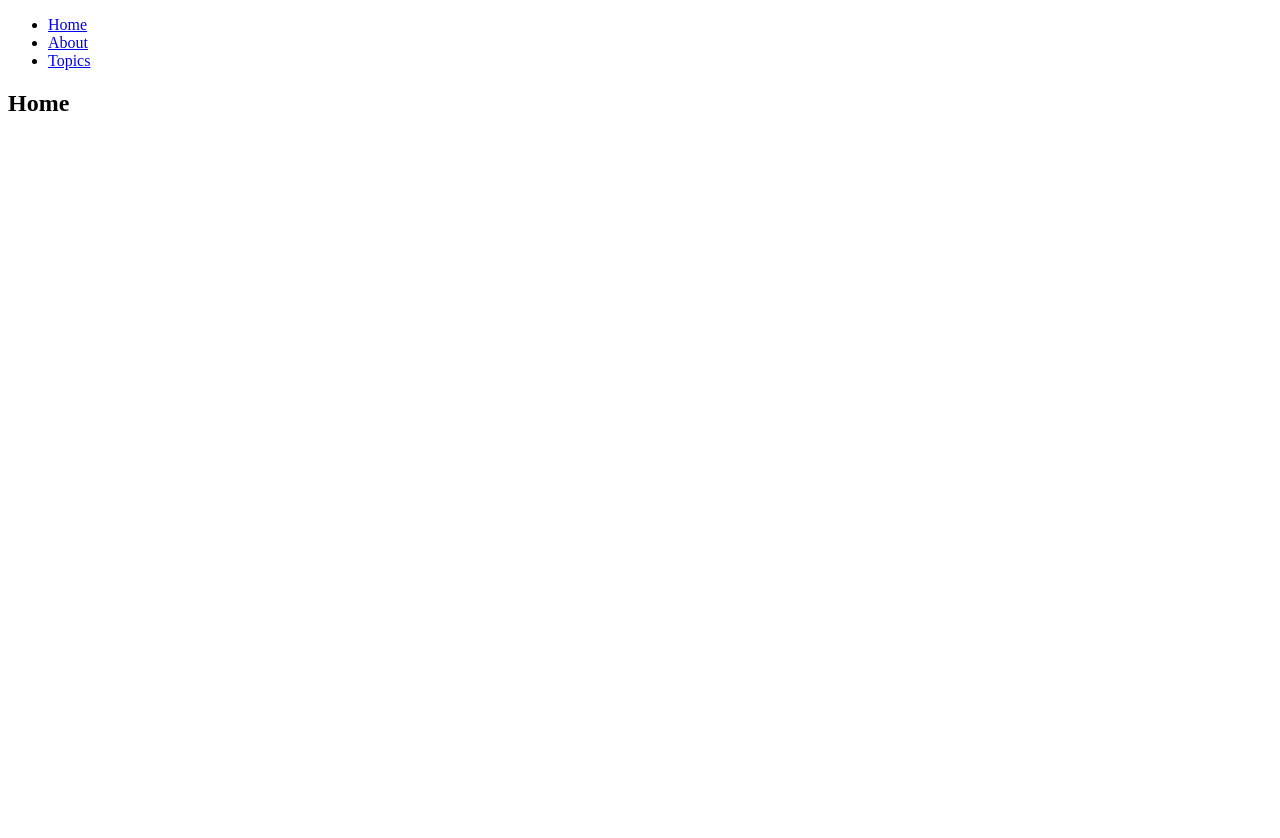
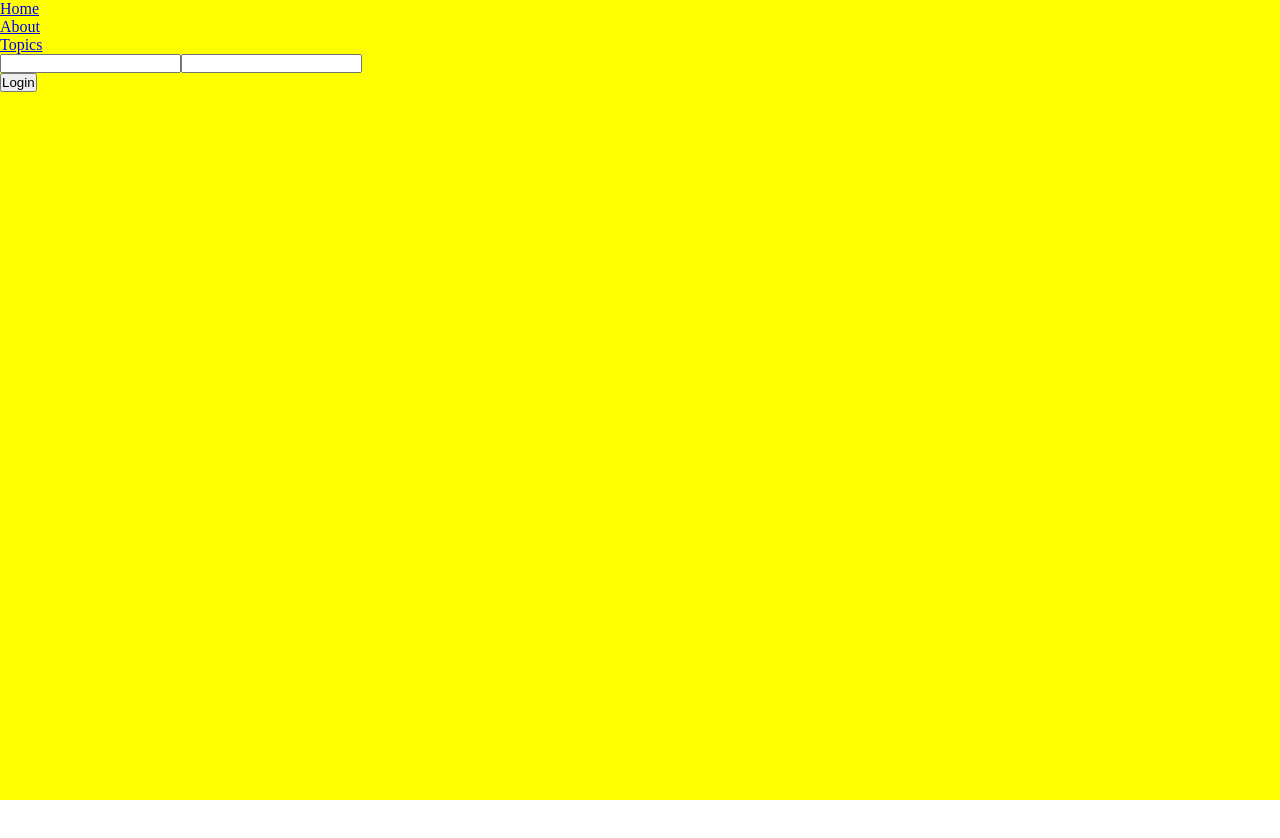
Before and after one commit to codestates/moviebara-client, a React app: page / in a window 1280 px wide. Before the commit the page ends 800 px from the top, so only its background shows below. Built offline with nearby package versions, Linux system fonts and the light colour scheme.

Commit message:
router 연결

```diff
--- /dev/null
+++ b/public/index.css
@@ -0,0 +1,11 @@
+* {
+  padding: 0;
+  margin: 0;
+}
+
+html,
+body,
+#root {
+  width: 100%;
+  height: 100%;
+}
--- a/public/index.html
+++ b/public/index.html
@@ -4,6 +4,7 @@
   <meta charset="UTF-8">
   <meta name="viewport" content="width=device-width, initial-scale=1.0">
   <title>Document</title>
+  <link rel="stylesheet" href="./index.css">
 </head>
 <body>
   <div id="root"></div>
--- a/src/components/App.js
+++ b/src/components/App.js
@@ -7,10 +7,14 @@ import {
   useParams,
 } from "react-router-dom";
 
+import Login from "./Login.js";
+import styles from "../css/app.module.css";
+
 export default function App() {
   return (
     <Router>
-      <div>
+      <div className={styles.container}>
+        <nav className={styles.nav}>
           <ul>
             <li>
               <Link to="/">Home</Link>
@@ -22,7 +26,8 @@ export default function App() {
               <Link to="/topics">Topics</Link>
             </li>
           </ul>
-
+        </nav>
+        <div className={styles.pages}>
           <Switch>
             <Route path="/about">
               <About />
@@ -31,9 +36,10 @@ export default function App() {
               <Topics />
             </Route>
             <Route path="/">
-            <Home />
+              <Login />
             </Route>
           </Switch>
+        </div>
       </div>
     </Router>
   );
--- /dev/null
+++ b/src/components/Login.js
@@ -0,0 +1,18 @@
+import styles from "../css/login.module.css";
+
+export default function Login() {
+  return (
+    <div className={styles.container}>
+      <div className={styles.box}>
+        <div className={styles.logo}></div>
+        <div className={styles.inputBox}>
+          <input type="text"></input>
+          <input type="password"></input>
+        </div>
+        <div className={styles.buttonBox}>
+          <button>Login</button>
+        </div>
+      </div>
+    </div>
+  );
+}
--- /dev/null
+++ b/src/css/app.module.css
@@ -0,0 +1,11 @@
+.container {
+  width: 100%;
+  height: 100%;
+
+  background-color: yellow;
+}
+
+.pages {
+  width: 100%;
+  height: 100%;
+}
--- /dev/null
+++ b/src/css/login.module.css
@@ -0,0 +1,4 @@
+.container {
+  width: 100%;
+  height: 100%;
+}
```
Also changed, not shown: 1 other file. Lines whose indentation alone changed are shown as unchanged.
